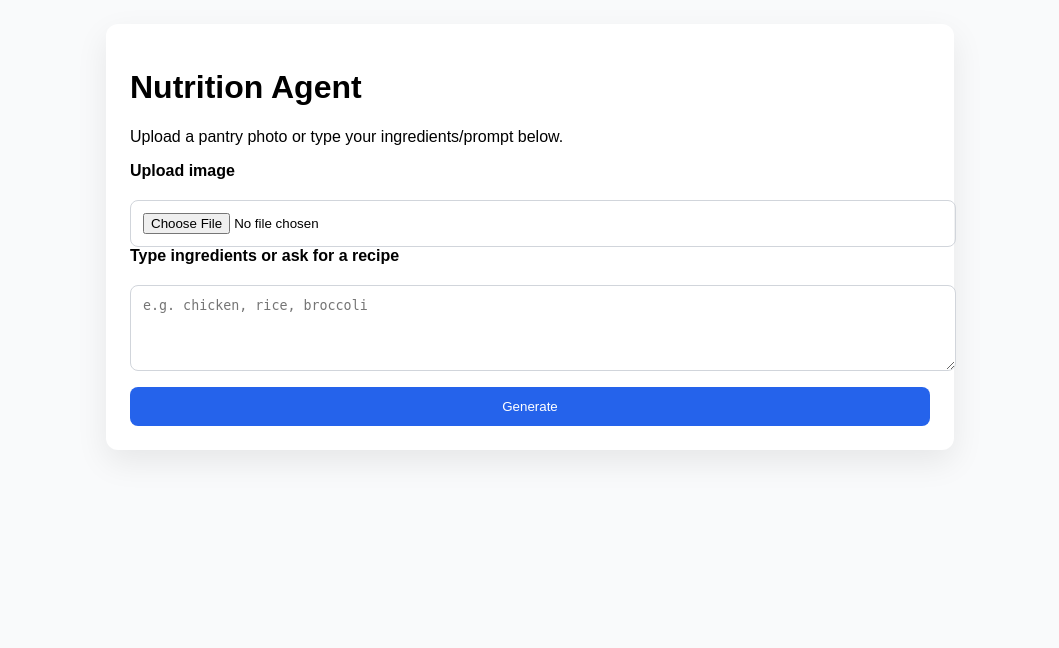
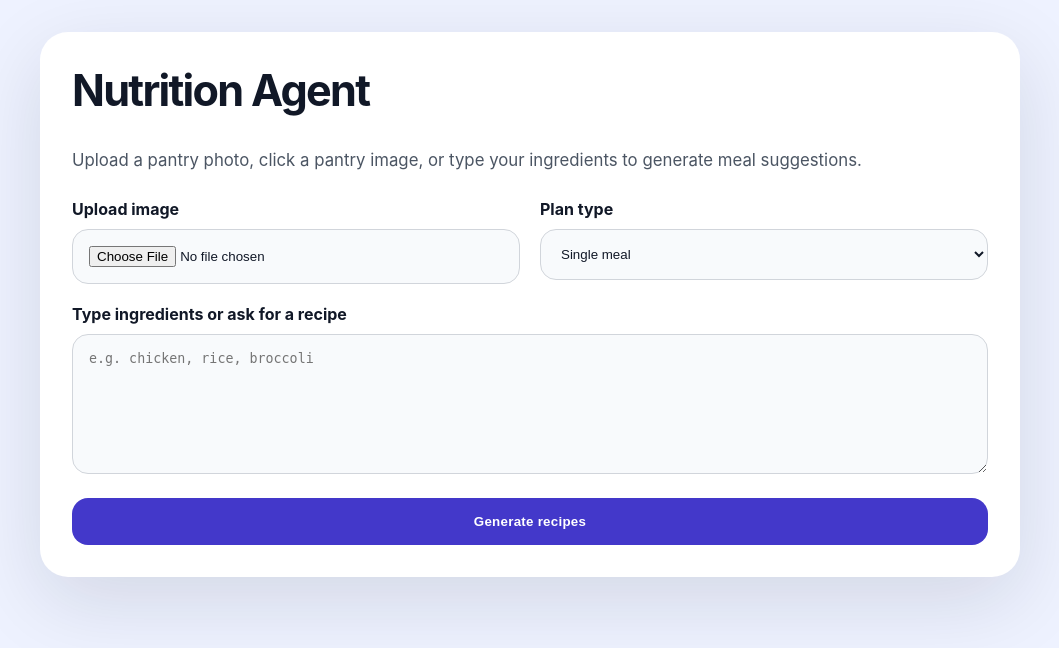
Before and after one commit to Tsk29/macroapp, a FastAPI app: page / in a window 1280 px wide. Shown: the top 648 px of the page, without its empty margins (110-1169 px from the left). Run offline with FastAPI, Linux system fonts and the light colour scheme.

Commit message:
feat: improve web UI and add meal/full-day selection with recipe suggestions

```diff
--- a/app.py
+++ b/app.py
@@ -1,12 +1,11 @@
 from __future__ import annotations
 
-import asyncio
-import os
 import uuid
 from pathlib import Path
+from typing import Optional
 
-from fastapi import Depends, FastAPI, File, Form, HTTPException, Request, UploadFile
-from fastapi.responses import HTMLResponse, RedirectResponse
+from fastapi import FastAPI, File, Form, HTTPException, Request, UploadFile
+from fastapi.responses import HTMLResponse
 from fastapi.staticfiles import StaticFiles
 from fastapi.templating import Jinja2Templates
 
@@ -27,7 +26,7 @@ templates = Jinja2Templates(directory=BASE_DIR / "templates")
 async def homepage(request: Request) -> HTMLResponse:
     return templates.TemplateResponse(
         "index.html",
-        {"request": request, "result": None},
+        {"request": request, "result": None, "mode": "single_meal", "user_prompt": "", "selected_recipe": None},
     )
 
 
@@ -35,9 +34,11 @@ async def homepage(request: Request) -> HTMLResponse:
 async def submit(
     request: Request,
     user_prompt: str = Form(""),
+    mode: str = Form("single_meal"),
+    selected_recipe: str = Form(""),
     upload: UploadFile | None = File(None),
 ) -> HTMLResponse:
-    state = AppState(user_prompt=user_prompt)
+    state = AppState(user_prompt=user_prompt, mode=mode)
 
     if upload is not None and upload.filename:
         file_extension = Path(upload.filename).suffix.lower()
@@ -50,11 +51,29 @@ async def submit(
         state.uploaded_image_name = image_name
 
     final_state = await run_workflow(state)
+
+    if selected_recipe.strip() and final_state.suggested_recipes:
+        try:
+            index = int(selected_recipe)
+            if 0 <= index < len(final_state.suggested_recipes):
+                choice = final_state.suggested_recipes[index]
+                final_state.recipe = choice
+                final_state.meal_plan = final_state.meal_plan.copy(update={
+                    "meals": [choice],
+                    "total_calories": choice.calories,
+                    "total_protein": choice.protein_grams,
+                })
+        except ValueError:
+            pass
+
     return templates.TemplateResponse(
         "index.html",
         {
             "request": request,
             "result": final_state,
+            "mode": mode,
+            "user_prompt": user_prompt,
+            "selected_recipe": selected_recipe,
         },
     )
 
--- a/templates/index.html
+++ b/templates/index.html
@@ -5,42 +5,121 @@
     <meta name="viewport" content="width=device-width, initial-scale=1.0" />
     <title>Nutrition Agent</title>
     <style>
-      body { font-family: Arial, sans-serif; background: #f9fafb; margin: 0; padding: 24px; }
-      .container { max-width: 800px; margin: 0 auto; background: #fff; padding: 24px; border-radius: 12px; box-shadow: 0 12px 32px rgba(0,0,0,0.08); }
-      input, textarea, button { width: 100%; padding: 12px; margin-top: 12px; border: 1px solid #d1d5db; border-radius: 8px; }
-      button { background: #2563eb; color: #fff; border: none; cursor: pointer; }
-      button:hover { background: #1d4ed8; }
-      .section { margin-top: 24px; }
-      .result { background: #f3f4f6; padding: 18px; border-radius: 10px; margin-top: 18px; }
-      .label { font-weight: 700; margin-bottom: 8px; display: block; }
+      :root {
+        color-scheme: light;
+        font-family: Inter, system-ui, sans-serif;
+        background: #eef2ff;
+        color: #111827;
+      }
+      * { box-sizing: border-box; }
+      body { margin: 0; padding: 0; background: #eef2ff; }
+      .container { max-width: 980px; margin: 32px auto; background: #ffffff; padding: 32px; border-radius: 28px; box-shadow: 0 24px 80px rgba(15, 23, 42, 0.12); }
+      h1 { margin-top: 0; font-size: 2.7rem; letter-spacing: -0.04em; }
+      .hero-text { margin: 8px 0 24px; color: #4b5563; font-size: 1.05rem; line-height: 1.8; }
+      .form-grid { display: grid; grid-template-columns: 1fr 1fr; gap: 20px; }
+      .full-width { grid-column: 1 / -1; }
+      label { display: block; font-weight: 700; margin-bottom: 10px; color: #111827; }
+      input[type="file"], select, textarea { width: 100%; padding: 16px; border: 1px solid #d1d5db; border-radius: 16px; background: #f8fafc; color: #111827; }
+      textarea { resize: vertical; min-height: 140px; }
+      .primary-button, .secondary-button { width: 100%; padding: 16px; border-radius: 16px; border: none; font-weight: 700; letter-spacing: 0.02em; }
+      .primary-button { background: #4338ca; color: #fff; }
+      .primary-button:hover { background: #3730a3; }
+      .secondary-button { background: #e0e7ff; color: #1e3a8a; margin-top: 12px; }
+      .secondary-button:hover { background: #c7d2fe; }
+      .section { margin-top: 32px; }
+      .result { background: #f8fafc; padding: 28px; border-radius: 24px; border: 1px solid #e5e7eb; }
+      .meta { margin: 0.4rem 0 1rem; color: #4b5563; }
+      .suggestions { display: grid; gap: 16px; }
+      .suggestion-card { padding: 20px; border-radius: 20px; background: #ffffff; border: 1px solid #e5e7eb; transition: transform 0.18s ease, border-color 0.18s ease; }
+      .suggestion-card:hover { transform: translateY(-2px); border-color: #c7d2fe; }
+      .suggestion-card.selected { border-color: #4338ca; background: #eef2ff; }
+      .suggestion-header { display: flex; align-items: center; gap: 14px; margin-bottom: 10px; }
+      .badge { width: 32px; height: 32px; display: inline-flex; align-items: center; justify-content: center; border-radius: 999px; background: #4338ca; color: white; font-size: 0.95rem; }
+      .recipe-type { display: block; color: #4b5563; margin-top: 4px; font-size: 0.95rem; }
+      .select-recipe { margin-top: 24px; }
+      .recipe-details { margin-top: 32px; padding: 24px; background: #ffffff; border-radius: 20px; border: 1px solid #e5e7eb; }
+      .recipe-details h3 { margin-top: 0; }
+      @media (max-width: 760px) {
+        .form-grid { grid-template-columns: 1fr; }
+      }
     </style>
   </head>
   <body>
     <div class="container">
       <h1>Nutrition Agent</h1>
-      <p>Upload a pantry photo or type your ingredients/prompt below.</p>
-      <form action="/submit" method="post" enctype="multipart/form-data">
+      <p class="hero-text">Upload a pantry photo, click a pantry image, or type your ingredients to generate meal suggestions.</p>
+      <form action="/submit" method="post" enctype="multipart/form-data" class="form-grid">
+        <div>
           <label class="label" for="upload">Upload image</label>
           <input type="file" id="upload" name="upload" accept="image/*" />
+        </div>
 
+        <div>
+          <label class="label" for="mode">Plan type</label>
+          <select id="mode" name="mode">
+            <option value="single_meal" {% if mode == 'single_meal' %}selected{% endif %}>Single meal</option>
+            <option value="full_day" {% if mode == 'full_day' %}selected{% endif %}>Full day</option>
+          </select>
+        </div>
+
+        <div class="full-width">
           <label class="label" for="user_prompt">Type ingredients or ask for a recipe</label>
-        <textarea id="user_prompt" name="user_prompt" rows="4" placeholder="e.g. chicken, rice, broccoli"></textarea>
+          <textarea id="user_prompt" name="user_prompt" rows="4" placeholder="e.g. chicken, rice, broccoli">{{ user_prompt }}</textarea>
+        </div>
 
-        <button type="submit">Generate</button>
+        <div class="full-width">
+          <button type="submit" class="primary-button">Generate recipes</button>
+        </div>
       </form>
 
       {% if result %}
       <div class="section result">
-        <h2>Result</h2>
-        <p><strong>Input source:</strong> {{ result.input_source }}</p>
-        <p><strong>Recipe:</strong> {{ result.recipe.name if result.recipe else 'None' }}</p>
+        <h2>Suggested Recipes</h2>
+        <p class="meta"><strong>Input source:</strong> {{ result.input_source }}</p>
+        <p class="meta"><strong>Plan type:</strong> {{ result.mode.replace('_', ' ') }}</p>
+
+        {% if result.suggested_recipes %}
+        <div class="suggestions">
+          {% for recipe in result.suggested_recipes %}
+          <div class="suggestion-card {% if loop.index0 == selected_recipe|int %}selected{% endif %}">
+            <div class="suggestion-header">
+              <span class="badge">{{ loop.index }}</span>
+              <div>
+                <strong>{{ recipe.name }}</strong>
+                <span class="recipe-type">{{ recipe.cuisine }}</span>
+              </div>
+            </div>
+            <p>{{ recipe.instructions }}</p>
+            <p><strong>Calories:</strong> {{ recipe.calories }} &middot; <strong>Protein:</strong> {{ recipe.protein_grams }}</p>
+            <p><strong>Missing:</strong> {{ recipe.missing_ingredients | join(', ') }}</p>
+          </div>
+          {% endfor %}
+        </div>
+
+        <div class="select-recipe">
+          <label class="label" for="selected_recipe">Select recipe to view details</label>
+          <select id="selected_recipe" name="selected_recipe">
+            <option value="">Keep first suggestion</option>
+            {% for recipe in result.suggested_recipes %}
+            <option value="{{ loop.index0 }}" {% if selected_recipe is not none and selected_recipe|int == loop.index0 %}selected{% endif %}>
+              {{ recipe.name }}
+            </option>
+            {% endfor %}
+          </select>
+          <button type="submit" class="secondary-button">Show selected recipe</button>
+        </div>
+        {% endif %}
+
+        <div class="recipe-details">
+          <h3>Selected recipe</h3>
+          <p><strong>{{ result.recipe.name if result.recipe else 'None' }}</strong></p>
           <p><strong>Cuisine:</strong> {{ result.recipe.cuisine if result.recipe else 'N/A' }}</p>
           <p><strong>Ingredients:</strong> {{ result.recipe.ingredients | join(', ') if result.recipe else 'N/A' }}</p>
           <p><strong>Instructions:</strong> {{ result.recipe.instructions if result.recipe else 'N/A' }}</p>
           <p><strong>Total calories:</strong> {{ result.meal_plan.total_calories }}</p>
           <p><strong>Total protein:</strong> {{ result.meal_plan.total_protein }}</p>
-        <p><strong>Missing ingredients:</strong> {{ result.recipe.missing_ingredients | join(', ') if result.recipe else 'N/A' }}</p>
           <p><strong>Shopping estimate:</strong> {{ result.shopping_estimate if result.shopping_estimate is not none else 'N/A' }}</p>
+        </div>
       </div>
       {% endif %}
     </div>
```
Lines whose indentation alone changed are shown as unchanged.
